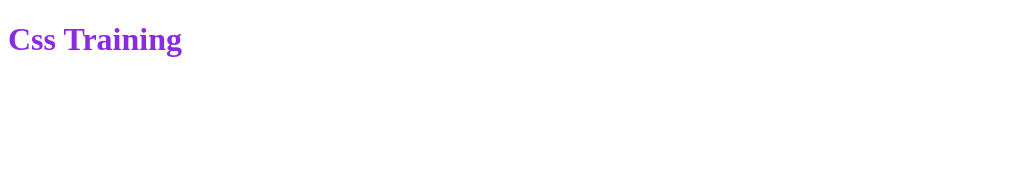
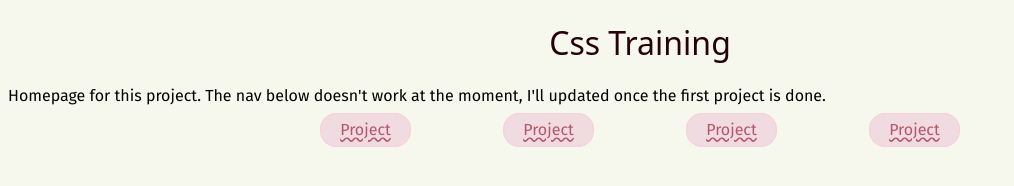
Before and after one commit to tiberiuion/training-css, a plain HTML site: page index.html in a window 1280 px wide. Shown: the whole page, without its empty margins (0-1014 px from the left). Drawn offline with Linux system fonts and the light colour scheme; a web font is replaced by a local one.

Commit message:
Styles project homepage and adds a main nav.

```diff
--- a/index.html
+++ b/index.html
@@ -8,5 +8,12 @@
 </head>
 <body>
     <h1>Css Training</h1>
+    <p>Homepage for this project. The nav below doesn't work at the moment, I'll updated once the first project is done. </p>
+    <nav><ul>
+        <li> <a href="#">Project</a></li>
+        <li> <a href="#">Project</a></li>
+        <li> <a href="#">Project</a></li>
+        <li> <a href="#">Project</a></li>
+    </ul></nav>
 </body>
 </html>
--- a/scss/style.scss
+++ b/scss/style.scss
@@ -1,3 +1,67 @@
+@import url('https://fonts.googleapis.com/css2?family=Fira+Sans&display=swap');
+@import url('https://fonts.googleapis.com/css2?family=Modak&display=swap');
+
+// Colours
+$primary: #A7BC4E;
+$secondary: #B6546C;
+
+ul {
+    list-style: none;
+    margin: 0;
+    padding: 0;
+}
+
+a {
+    color: $secondary;
+    text-decoration-line: wavy;
+    -webkit-text-decoration: wavy;
+    text-decoration: underline;
+    text-decoration-line: underline;
+    text-decoration-style: wavy;
+}
+
+
+// Typography
+h1, h2, h3, h4, h5, h6 {
+    font-family: "Modak", system-ui;
+    font-weight: 400;
+    font-style: normal;
+    color: change-color($secondary, $saturation: 90%, $lightness: 8%)
+}
+
+body {
+    font-family: "Fira Sans", system-ui;
+    font-weight: 400;
+    font-style: normal;
+}
+
+body {
+    background: change-color($primary, $lightness: 95%);
+}
+
 h1 {
-    color: blueviolet;
+    text-align: center;
 }
+
+nav {
+
+    ul {
+        max-width: 50vw;
+        margin: 0 auto;
+        display: flex;
+        justify-content: space-between;
+
+        a {
+            background: change-color($secondary, $lightness: 90%);
+            padding: 0.4rem 1.2rem;
+            border-radius: 1rem;
+            border: 1px solid change-color($secondary, $saturation: 90%, $lightness: 90%);
+            &:hover {
+                transition: all 0.5s ease;
+                background: change-color($secondary, $saturation: 60%, $lightness: 95%);
+                border: 1px solid change-color($secondary, $saturation: 100%, $lightness: 95%);
+                color: change-color($secondary, $lightness: 60% );
+            }
+        }
+    }
+}
```
Also changed, not shown: css/style.css, 1 other file.
